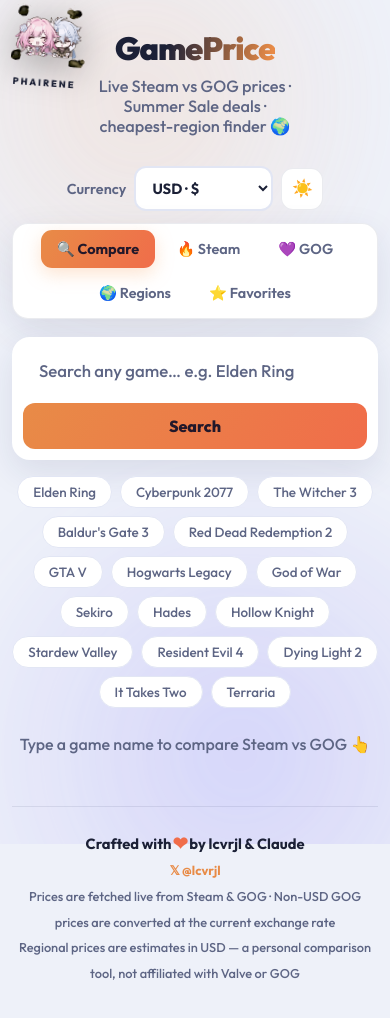
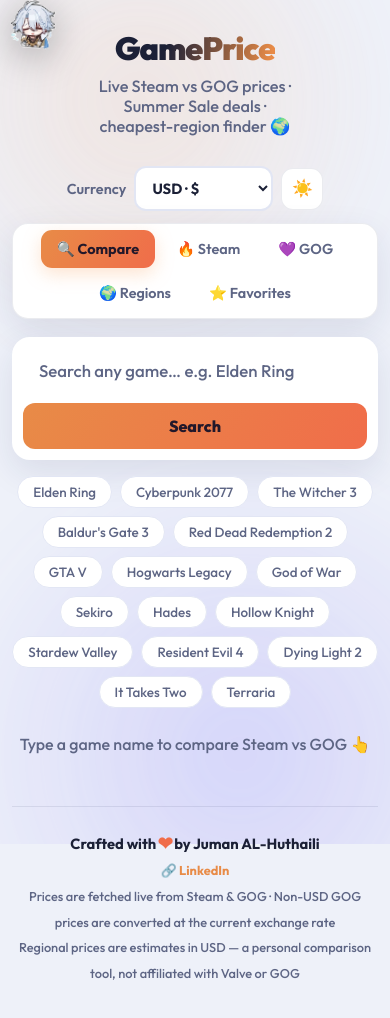
Before and after one commit to JumanALH/game-price-compare, a website: page public/index.html in a window 390 px wide. Drawn offline with Linux system fonts and the light colour scheme.

Commit message:
feat: swap credit link to LinkedIn, replace mascot art
Drop the X/Twitter credit link for a LinkedIn one, and swap the
corner mascot GIF for a smaller static sticker with no caption text.

```diff
--- a/public/index.html
+++ b/public/index.html
@@ -469,21 +469,13 @@
   /* ===== Corner mascot ===== */
   .mascot {
     position: fixed; top: 12px; left: 14px; z-index: 5;
-    width: 150px; pointer-events: none; text-align: center;
+    width: 90px; pointer-events: none; text-align: center;
     animation: mascot-in 1s var(--ease) 0.6s backwards, float 5s ease-in-out 1.6s infinite;
   }
   .mascot img {
     width: 100%; height: auto; display: block;
     filter: drop-shadow(0 8px 18px rgba(0, 0, 0, 0.3));
   }
-  /* HTML text (not baked pixels) so it follows the theme:
-     white in dark mode, near-black in light mode */
-  .mascot .mtext {
-    font-weight: 800; color: var(--text); font-size: 0.72rem;
-    letter-spacing: 1.5px; text-transform: uppercase;
-    transition: color 0.4s;
-  }
-  .mascot .mtext.sig { font-size: 0.85rem; letter-spacing: 2px; }
   @keyframes mascot-in { from { opacity: 0; transform: translateY(-30px) scale(0.6); } to { opacity: 1; transform: none; } }
 
   /* ===== Footer ===== */
@@ -503,9 +495,7 @@
 
   /* ===== Responsive ===== */
   @media (max-width: 1150px) {
-    .mascot { width: 92px; }
-    .mascot .mtext { font-size: 0.55rem; letter-spacing: 1px; }
-    .mascot .mtext.sig { font-size: 0.65rem; }
+    .mascot { width: 64px; }
     header { padding: 0 84px; }
   }
   @media (max-width: 860px) { .grid { grid-template-columns: repeat(2, 1fr); } .skeletons.grid3 { grid-template-columns: repeat(2, 1fr); } }
@@ -525,9 +515,7 @@
     .fav-row { flex-wrap: wrap; }
     .fav-row .factions { margin-left: 0; width: 100%; }
     .fav-row .fbtn { flex: 1; }
-    .mascot { width: 78px; top: 8px; left: 8px; }
-    .mascot .mtext { font-size: 0.5rem; letter-spacing: 1px; }
-    .mascot .mtext.sig { font-size: 0.58rem; }
+    .mascot { width: 50px; top: 8px; left: 8px; }
     .sale-banner .sun { font-size: 2.2rem; }
     .sale-banner .ball { font-size: 1.8rem; }
     /* big blurred layers are expensive on phone GPUs */
@@ -539,8 +527,7 @@
 <body>
 <div class="aurora" aria-hidden="true"><div class="orb"></div></div>
 <div class="mascot" aria-hidden="true">
-  <img src="/assets/phainon.gif" alt="" width="280" height="280" loading="lazy" decoding="async" />
-  <div class="mtext sig">Phairene</div>
+  <img src="/assets/phairene.webp" alt="" width="280" height="280" loading="lazy" decoding="async" />
 </div>
 
 <div class="wrap">
@@ -598,8 +585,8 @@
   <div id="content"></div>
 
   <footer class="enter d4">
-    <div class="credit">Crafted with <span class="heart">❤</span> by <strong>lcvrjl &amp; Claude</strong></div>
-    <a class="x" href="https://x.com/lcvrjl" target="_blank" rel="noopener noreferrer">𝕏 @lcvrjl</a><br />
+    <div class="credit">Crafted with <span class="heart">❤</span> by <strong>Juman AL-Huthaili</strong></div>
+    <a class="x" href="https://www.linkedin.com/in/juman-al-huthaili-762200325" target="_blank" rel="noopener noreferrer">🔗 LinkedIn</a><br />
     Prices are fetched live from Steam &amp; GOG · Non-USD GOG prices are converted at the current exchange rate<br />
     Regional prices are estimates in USD — a personal comparison tool, not affiliated with Valve or GOG
   </footer>
```
Also changed, not shown: public/assets/phainon.gif (deleted), public/assets/phairene.webp (added).
